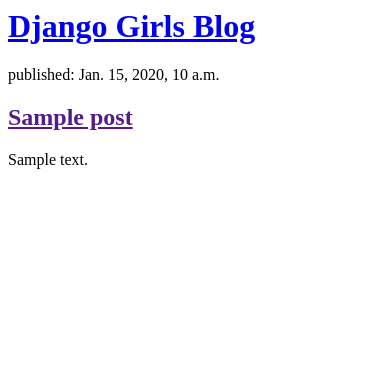
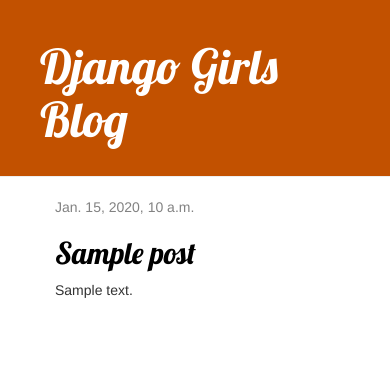
Before and after one commit to AaradhanaCitrusbug/blog, a Django app: template blog/templates/blog/post_list.html in a window 390 px wide. Shown: the top 369 px of the page. Run offline with Django 3.2, Linux system fonts and the light colour scheme; the template is opened without the code that fills it: values that come from a table or form of the project are taken from there, others are empty; tables that the repository leaves empty hold one stand-in row (values such as "Sample post"); some libraries are stand-ins or nearby versions.

Commit message:
Added view and template and for detailed blog post

```diff
--- /dev/null
+++ b/blog/static/css/blog.css
@@ -0,0 +1,56 @@
+.page-header {
+    background-color: #C25100;
+    margin-top: 0;
+    padding: 20px 20px 20px 40px;
+}
+
+.page-header h1,
+.page-header h1 a,
+.page-header h1 a:visited,
+.page-header h1 a:active {
+    color: #ffffff;
+    font-size: 36pt;
+    text-decoration: none;
+}
+
+.content {
+    margin-left: 40px;
+}
+
+h1,
+h2,
+h3,
+h4 {
+    font-family: 'Lobster', cursive;
+}
+
+.date {
+    color: #828282;
+}
+
+.save {
+    float: right;
+}
+
+.post-form textarea,
+.post-form input {
+    width: 100%;
+}
+
+.top-menu,
+.top-menu:hover,
+.top-menu:visited {
+    color: #ffffff;
+    float: right;
+    font-size: 26pt;
+    margin-right: 20px;
+}
+
+.post {
+    margin-bottom: 70px;
+}
+
+.post h2 a,
+.post h2 a:visited {
+    color: #000000;
+}
--- /dev/null
+++ b/blog/templates/blog/base.html
@@ -0,0 +1,25 @@
+{% load static %}
+<html>
+
+<head>
+    <title>Django Girls blog</title>
+    <link rel="stylesheet" href="//maxcdn.bootstrapcdn.com/bootstrap/3.2.0/css/bootstrap.min.css">
+    <link rel="stylesheet" href="//maxcdn.bootstrapcdn.com/bootstrap/3.2.0/css/bootstrap-theme.min.css">
+    <link href='//fonts.googleapis.com/css?family=Lobster&subset=latin,latin-ext' rel='stylesheet' type='text/css'>
+    <link rel="stylesheet" href="{% static 'css/blog.css' %}">
+</head>
+
+<body>
+    <div class="page-header">
+        <h1><a href="/">Django Girls Blog</a></h1>
+    </div>
+    <div class="content container">
+        <div class="row">
+            <div class="col-md-8">
+                {% block content %} {% endblock %}
+            </div>
+        </div>
+    </div>
+</body>
+
+</html>
--- a/blog/templates/blog/post_list.html
+++ b/blog/templates/blog/post_list.html
@@ -1,21 +1,9 @@
-<html>
-
-<head>
-    <title>Django Girls blog</title>
-</head>
-
-<body>
-    <div>
-        <h1><a href="/">Django Girls Blog</a></h1>
+{% extends 'blog/base.html' %} {% block content %} {% for post in posts %}
+<div class="post">
+    <div class="date">
+        {{ post.published_date }}
     </div>
-
-    {% for post in posts %}
-    <div>
-        <p>published: {{ post.published_date }}</p>
-        <h2><a href="">{{ post.title }}</a></h2>
-        <p>{{ post.text|linebreaksbr }}</p>
-    </div>
-    {% endfor %}
-</body>
-
-</html>
+    <h2><a href="{% url 'post_detail' pk=post.pk %}">{{ post.title }}</a></h2>
+    <p>{{ post.text|linebreaksbr }}</p>
+</div>
+{% endfor %} {% endblock %}
--- a/blog/urls.py
+++ b/blog/urls.py
@@ -3,4 +3,5 @@ from . import views
 
 urlpatterns = [
     path('', views.post_list, name='post_list'),
+      path('post/<int:pk>/', views.post_detail, name='post_detail'),
 ]
--- a/blog/views.py
+++ b/blog/views.py
@@ -1,7 +1,12 @@
 from django.shortcuts import render
 from django.utils import timezone
 from .models import Post
+from django.shortcuts import render, get_object_or_404
 
 def post_list(request):
     posts = Post.objects.filter(published_date__lte=timezone.now()).order_by('published_date')
     return render(request, 'blog/post_list.html', {'posts': posts})
+
+def post_detail(request, pk):
+    post = get_object_or_404(Post, pk=pk)
+    return render(request, 'blog/post_detail.html', {'post': post})
```
Also changed, not shown: blog/templates/blog/post_detail.html (added, +11 -0 lines).
